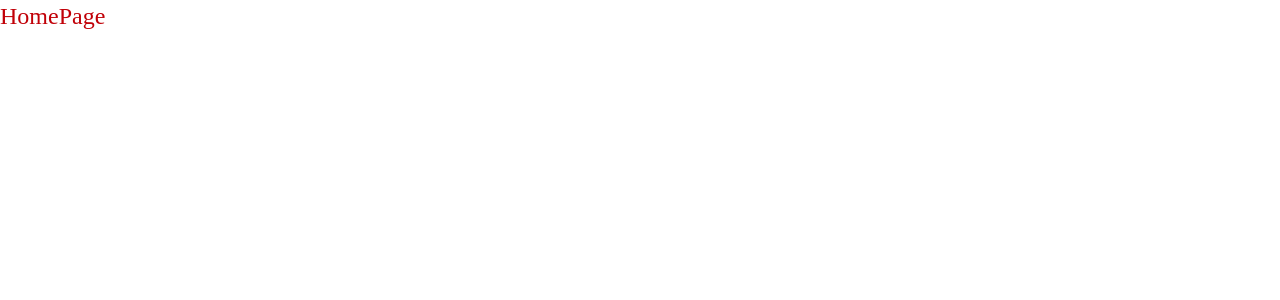
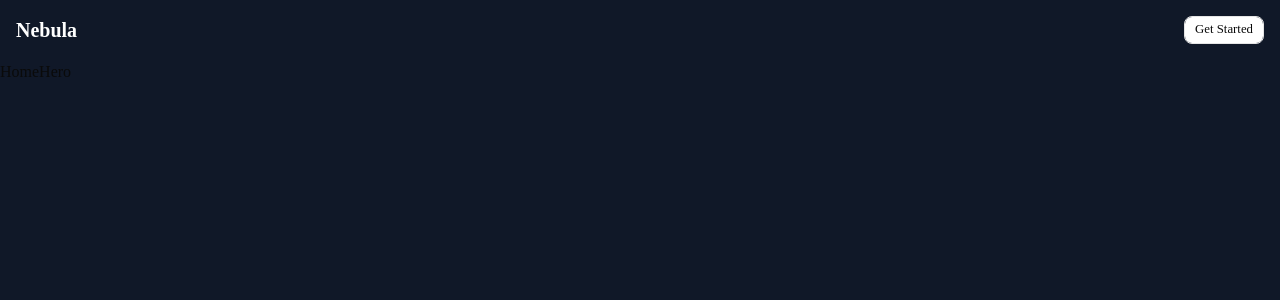
Before and after one commit to provash-roy/Nebula-AI, a Next.js app: page / in a window 1280 px wide. Shown: the top 300 px of the page. Built offline with nearby package versions, Linux system fonts and the light colour scheme; no server answers.

Commit message:
add home navbar

```diff
--- /dev/null
+++ b/src/app/(home)/layout.tsx
@@ -0,0 +1,9 @@
+import React from "react";
+
+export default function HomeLayout({
+  children,
+}: {
+  children: React.ReactNode;
+}) {
+  return <div className="min-h-screen  bg-gray-900">{children}</div>;
+}
--- a/src/app/(home)/page.tsx
+++ b/src/app/(home)/page.tsx
@@ -1,7 +1,13 @@
-import React from 'react'
+import HomeHero from "@/components/home-hero";
+import HomeNavbar from "@/components/home-navbar";
 
 export default function HomePage() {
   return (
-    <div className='text-2xl text-red-700'>HomePage</div>
-  )
+    <>
+      <div>
+        <HomeNavbar />
+        <HomeHero />
+      </div>
+    </>
+  );
 }
--- /dev/null
+++ b/src/components/home-hero.tsx
@@ -0,0 +1,5 @@
+import React from "react";
+
+export default function HomeHero() {
+  return <div>HomeHero</div>;
+}
--- /dev/null
+++ b/src/components/home-navbar.tsx
@@ -0,0 +1,22 @@
+"use client";
+import { useAuth } from "@clerk/nextjs";
+import Link from "next/link";
+import { Button } from "./ui/button";
+
+export default function HomeNavbar() {
+  const isSignedIn = useAuth();
+  return (
+    <nav className="flex items-center p-4 mx-auto max-w-7xl">
+      <Link href="/" className="text-white text-xl font-bold">
+        Nebula
+      </Link>
+      <div className="flex w-full justify-end">
+        <Link href={isSignedIn ? "/dashboard" : "/sign-in"}>
+          <Button variant="outline" size="sm">
+            Get Started
+          </Button>
+        </Link>
+      </div>
+    </nav>
+  );
+}
```
